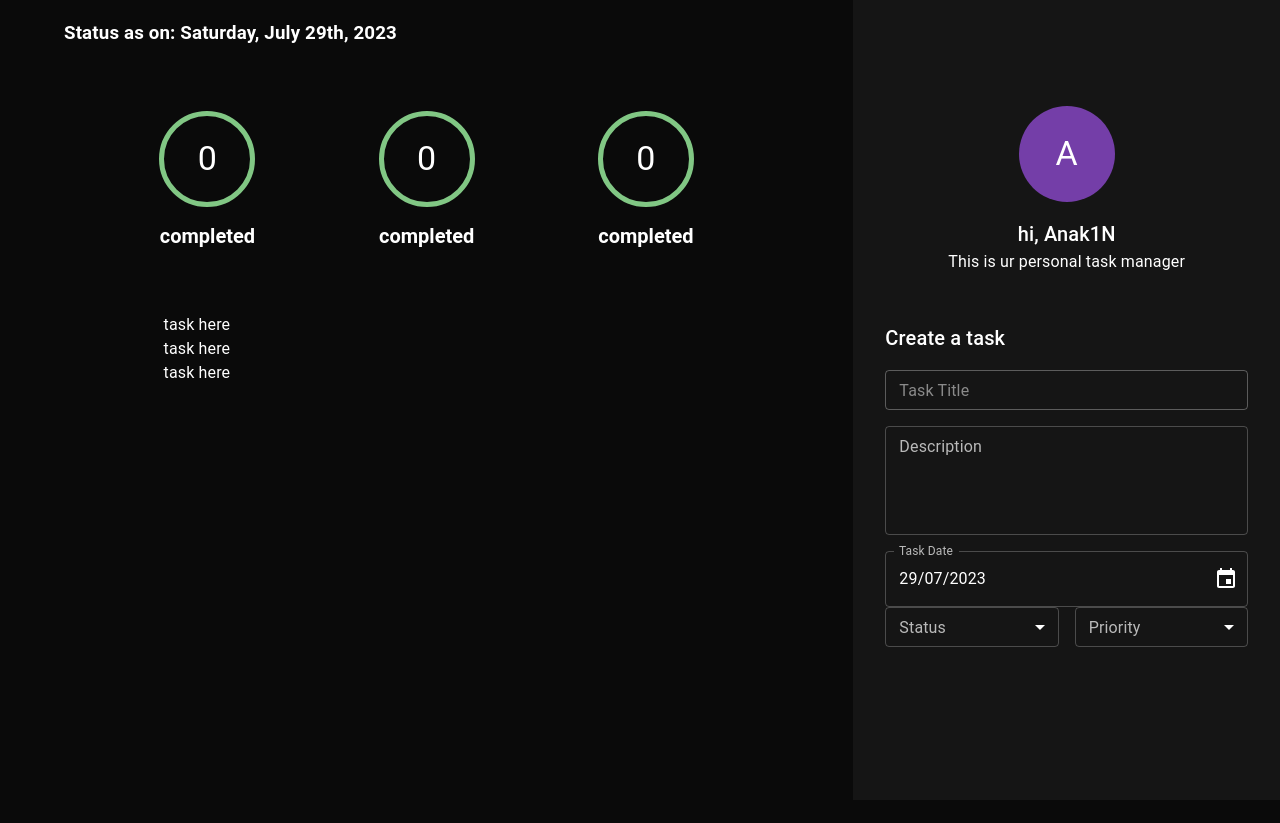
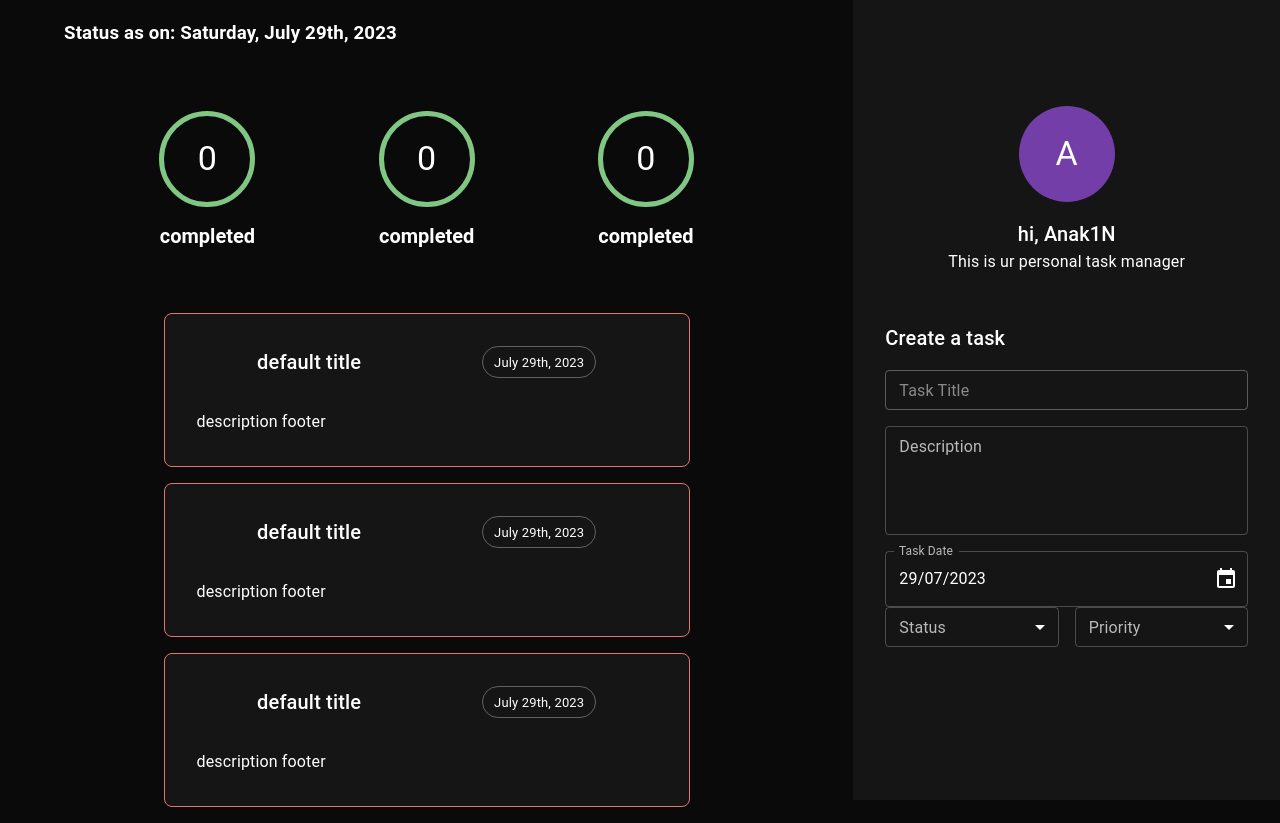
Before and after one commit to penevmx/todoApp, a React (Create React App) app: page / in a window 1280 px wide. Before the commit the page ends 800 px from the top, so only its background shows below. Built offline with nearby package versions, Linux system fonts and the light colour scheme.

Commit message:
fead: header for single Task

```diff
--- /dev/null
+++ b/src/components/Task/Task.tsx
@@ -0,0 +1,29 @@
+import React, { FC, ReactElement } from 'react';
+import { Box } from '@mui/material';
+import TaskHeader from './_taskHeader';
+
+const Task: FC = (props): ReactElement => {
+    return (
+        <Box
+            display='flex'
+            flexDirection='column'
+            justifyContent='flex-start'
+            width='100%'
+            mb={2}
+            p={4}
+            sx={{
+                width: '100%',
+                backgroundColor: 'background.paper',
+                borderRadius: '8px',
+                border: '1px solid',
+                borderColor: 'error.light'
+            }}
+        >
+            <TaskHeader/>
+            description
+            footer
+        </Box>
+    )
+}
+
+export default Task
--- /dev/null
+++ b/src/components/Task/_taskHeader.tsx
@@ -0,0 +1,37 @@
+import React, { FC, ReactElement } from 'react';
+import { Box, Typography, Chip } from '@mui/material';
+import { ITaskHeader } from './interfaces/ITaskHeader';
+import { format } from 'date-fns';
+import PropTypes from 'prop-types';
+
+const TaskHeader: FC<ITaskHeader> = (
+    props
+): ReactElement => {
+
+    const { title = 'default title', date = new Date() } = props
+
+    return (
+        <Box
+            display='flex'
+            justifyContent='space-around'
+            width='100%'
+            mb={4}
+        >
+            <Box>
+                <Typography variant='h6'>{title}</Typography>
+            </Box>
+            <Box>
+                <Chip
+                    variant='outlined'
+                    label={format(date, 'PPP')}
+                />
+            </Box>
+        </Box>
+    )
+}
+
+TaskHeader.propTypes = {
+    title: PropTypes.string,
+    date: PropTypes.instanceOf(Date)
+}
+export default TaskHeader
--- /dev/null
+++ b/src/components/Task/interfaces/ITaskHeader.ts
@@ -0,0 +1,4 @@
+export interface ITaskHeader {
+    title?: string;
+    date?: Date;
+}
--- a/src/components/TaskArea/TaskArea.tsx
+++ b/src/components/TaskArea/TaskArea.tsx
@@ -2,6 +2,7 @@
 import { Grid, Box } from '@mui/material';
 import { format } from 'date-fns';
 import TaskCounter from '../TaskCounter/TaskCounter';
+import Task from '../Task/Task';
 
 const TaskArea: FC = (): ReactElement => {
     return (
@@ -33,9 +34,9 @@
                     xs={10}
                     md={8}
                 >
-                    <Box>task here</Box>
-                    <Box>task here</Box>
-                    <Box>task here</Box>
+                    <Task/>
+                    <Task/>
+                    <Task/>
                 </Grid>
 
             </Grid>
```
